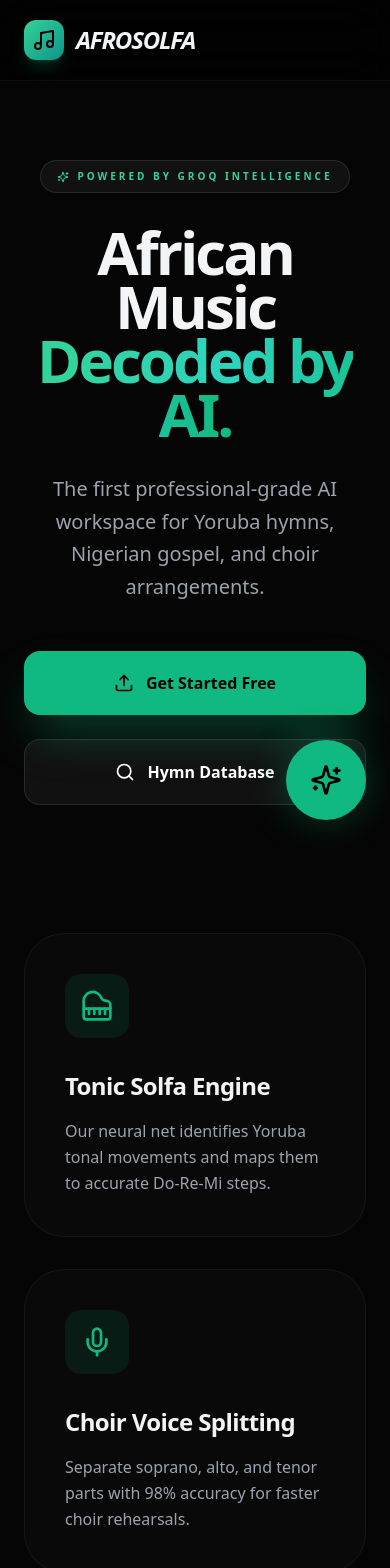
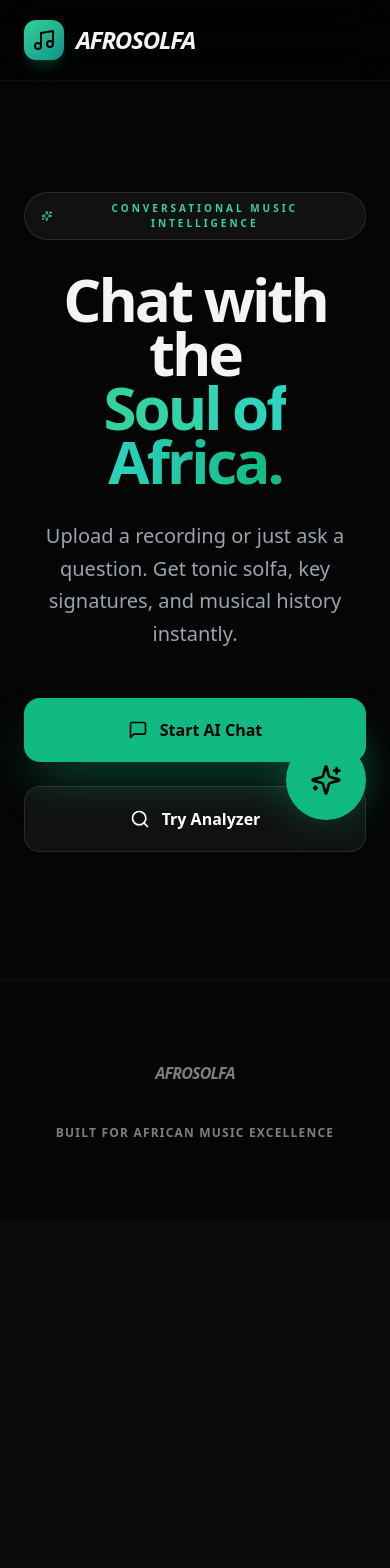
Before and after one commit to javex-12/afrosolfa, a React (Vite) app in the folder frontend/: page / in a window 390 px wide. Shown: the top 1568 px of the page. After the commit the page ends 1221 px from the top, so only its background shows below. Built offline with nearby package versions, Linux system fonts and the light colour scheme.

Commit message:
Pivot to Conversational-First Workspace: AI Chat is now the main feature. Fixed navigation and network robustness.

```diff
--- a/frontend/src/App.tsx
+++ b/frontend/src/App.tsx
@@ -1,16 +1,17 @@
-import { useState } from 'react'
-import { Music, Upload, Search, Piano, Mic, Info, LayoutDashboard, History, Settings, LogOut, Sparkles } from 'lucide-react'
-import { motion } from 'framer-motion'
+import { Music, Search, Piano, Mic, Info, LayoutDashboard, History, Settings, LogOut, MessageSquare, Send, Bot, Sparkles, Upload } from 'lucide-react'
+import { motion, AnimatePresence } from 'framer-motion'
 import { AudioAnalyzer } from './components/AudioAnalyzer'
 import { ChatAssistant } from './components/ChatAssistant'
-import { PianoKeyboard } from './components/PianoKeyboard'
+import { useState } from 'react'
 
 function App() {
   const [view, setView] = useState<'landing' | 'dashboard'>('landing')
-  const [activeTab, setActiveTab] = useState('analyze')
+  const [activeTab, setActiveTab] = useState<'chat' | 'analyze' | 'library'>('chat')
 
-  const scrollToAnalyzer = () => {
-    setView('dashboard')
+  // Navigation Helper
+  const enterApp = () => {
+    setView('dashboard');
+    setActiveTab('chat');
   }
 
   if (view === 'dashboard') {
@@ -18,7 +19,7 @@ function App() {
       <div className="min-h-screen bg-[#050505] text-gray-100 font-sans flex overflow-hidden">
         {/* Sidebar */}
         <aside className="w-20 md:w-64 border-r border-white/5 bg-black/40 flex flex-col items-center md:items-stretch p-4 z-50 backdrop-blur-xl">
-          <div className="flex items-center gap-3 mb-12 px-2">
+          <div className="flex items-center gap-3 mb-12 px-2 cursor-pointer" onClick={() => setView('landing')}>
             <div className="w-10 h-10 bg-gradient-to-br from-emerald-400 to-teal-600 rounded-2xl flex items-center justify-center flex-shrink-0 shadow-lg shadow-emerald-500/20">
               <Music className="text-black w-6 h-6" />
             </div>
@@ -27,13 +28,13 @@ function App() {
 
           <nav className="flex-1 space-y-3">
             {[
-              { id: 'analyze', icon: LayoutDashboard, label: 'Workspace' },
+              { id: 'chat', icon: MessageSquare, label: 'AI Assistant' },
+              { id: 'analyze', icon: Mic, label: 'Audio Lab' },
               { id: 'library', icon: Search, label: 'Hymn Search' },
-              { id: 'history', icon: History, label: 'My Library' },
             ].map((item) => (
               <button
                 key={item.id}
-                onClick={() => setActiveTab(item.id)}
+                onClick={() => setActiveTab(item.id as any)}
                 className={`w-full flex items-center gap-3 p-4 rounded-2xl transition-all duration-300 ${
                   activeTab === item.id
                   ? 'bg-emerald-500/10 text-emerald-400 border border-emerald-500/20 shadow-[0_0_20px_rgba(16,185,129,0.05)]'
@@ -59,28 +60,45 @@ function App() {
         </aside>
 
         {/* Main Workspace */}
-        <main className="flex-1 overflow-y-auto relative p-4 md:p-10 bg-[radial-gradient(circle_at_top_right,_var(--tw-gradient-stops))] from-emerald-500/5 via-transparent to-transparent">
-          <div className="max-w-5xl mx-auto">
-            <header className="mb-12 flex items-center justify-between">
+        <main className="flex-1 overflow-y-auto relative bg-[radial-gradient(circle_at_top_right,_var(--tw-gradient-stops))] from-emerald-500/5 via-transparent to-transparent">
+          <div className="h-full flex flex-col">
+            <header className="p-6 md:p-8 border-b border-white/5 flex items-center justify-between bg-black/20 backdrop-blur-md">
               <div>
-                <div className="flex items-center gap-2 text-emerald-500 text-[10px] font-black uppercase tracking-[0.3em] mb-2">
+                <div className="flex items-center gap-2 text-emerald-500 text-[10px] font-black uppercase tracking-[0.3em] mb-1">
                   <div className="w-1.5 h-1.5 rounded-full bg-emerald-500 animate-pulse" />
-                  Live Intelligence
+                  {activeTab === 'chat' ? 'Conversational AI' : 'Music Analysis'}
                 </div>
-                <h2 className="text-4xl font-black tracking-tight">Music Lab</h2>
-                <p className="text-gray-500 mt-1 font-medium">Identify keys, solfa, and African cadences.</p>
+                <h2 className="text-2xl font-black tracking-tight uppercase">
+                  {activeTab === 'chat' ? 'AI Mentor' : activeTab === 'analyze' ? 'Audio Lab' : 'Hymn Library'}
+                </h2>
               </div>
-              <div className="hidden sm:flex items-center gap-4 p-2 bg-white/5 rounded-2xl border border-white/5">
-                <div className="px-4 py-2 bg-emerald-500/10 rounded-xl border border-emerald-500/20">
-                  <span className="text-xs font-bold text-emerald-400">Pro Plan</span>
-                </div>
-                <div className="w-10 h-10 rounded-full bg-gradient-to-tr from-emerald-400 to-teal-500 border-2 border-[#0a0a0a]" />
+              <div className="flex items-center gap-4">
+                 <button onClick={() => setActiveTab('analyze')} className="hidden sm:flex items-center gap-2 px-4 py-2 bg-white/5 hover:bg-white/10 rounded-xl border border-white/10 transition-all text-xs font-bold">
+                   <Upload className="w-4 h-4" /> Upload Audio
+                 </button>
+                 <div className="w-10 h-10 rounded-full bg-gradient-to-tr from-emerald-400 to-teal-500 border-2 border-[#0a0a0a]" />
               </div>
             </header>
 
-            <AudioAnalyzer />
+            <div className="flex-1 p-4 md:p-8 overflow-y-auto">
+              <div className="max-w-4xl mx-auto h-full">
+                {activeTab === 'chat' ? (
+                  <div className="h-[calc(100vh-180px)]">
+                     {/* We will pass a prop to make it full-screen/integrated */}
+                     <ChatAssistant isIntegrated={true} />
+                  </div>
+                ) : activeTab === 'analyze' ? (
+                  <AudioAnalyzer />
+                ) : (
+                  <div className="text-center py-20">
+                    <Search className="w-16 h-16 text-white/10 mx-auto mb-6" />
+                    <h3 className="text-xl font-bold">Hymn Search Coming Soon</h3>
+                    <p className="text-gray-500">Ask the AI Assistant for any hymn in the meantime!</p>
+                  </div>
+                )}
+              </div>
+            </div>
           </div>
-          <ChatAssistant />
         </main>
       </div>
     )
@@ -99,14 +117,13 @@ function App() {
           </div>
 
           <div className="hidden md:flex items-center gap-10 text-xs font-black uppercase tracking-widest text-gray-400">
-            <a href="#" className="hover:text-emerald-400 transition-colors">Analyzer</a>
-            <a href="#" className="hover:text-emerald-400 transition-colors">Library</a>
-            <a href="#" className="hover:text-emerald-400 transition-colors">Community</a>
+            <button onClick={enterApp} className="hover:text-emerald-400 transition-colors">Start Chatting</button>
+            <button onClick={enterApp} className="hover:text-emerald-400 transition-colors">Analyzer</button>
             <button
-              onClick={() => setView('dashboard')}
-              className="bg-white text-black px-6 py-3 rounded-full hover:bg-emerald-400 transition-all font-black"
+              onClick={enterApp}
+              className="bg-white text-black px-8 py-3 rounded-full hover:bg-emerald-400 transition-all font-black shadow-xl shadow-white/5"
             >
-              Launch App
+              Enter App
             </button>
           </div>
         </div>
@@ -114,107 +131,61 @@ function App() {
 
       {/* Hero Section */}
       <main>
-        <section className="relative pt-40 pb-32">
+        <section className="relative pt-48 pb-32">
           <div className="absolute top-0 left-1/2 -translate-x-1/2 w-full h-[800px] -z-10 pointer-events-none">
-            <div className="absolute top-0 left-1/4 w-[500px] h-[500px] bg-emerald-500/10 blur-[150px] rounded-full animate-pulse" />
-            <div className="absolute bottom-0 right-1/4 w-[500px] h-[500px] bg-teal-600/10 blur-[150px] rounded-full animate-pulse" />
+            <div className="absolute top-0 left-1/4 w-[500px] h-[500px] bg-emerald-500/10 blur-[150px] rounded-full" />
+            <div className="absolute bottom-0 right-1/4 w-[500px] h-[500px] bg-teal-600/10 blur-[150px] rounded-full" />
           </div>
 
           <div className="max-w-7xl mx-auto px-6 text-center">
             <motion.div
               initial={{ opacity: 0, y: 30 }}
-              whileInView={{ opacity: 1, y: 0 }}
-              viewport={{ once: true }}
+              animate={{ opacity: 1, y: 0 }}
               transition={{ duration: 0.8 }}
             >
               <div className="inline-flex items-center gap-2 px-4 py-2 rounded-full bg-white/5 border border-white/10 text-emerald-400 text-[10px] font-black uppercase tracking-[0.3em] mb-8">
                 <Sparkles className="w-3 h-3" />
-                Powered by Groq Intelligence
+                Conversational Music Intelligence
               </div>
               <h1 className="text-6xl md:text-8xl font-black tracking-tighter mb-8 leading-[0.9]">
-                African Music <br />
+                Chat with the <br />
                 <span className="bg-clip-text text-transparent bg-gradient-to-r from-emerald-400 via-teal-400 to-emerald-500">
-                  Decoded by AI.
+                  Soul of Africa.
                 </span>
               </h1>
-              <p className="text-xl md:text-2xl text-gray-400 max-w-3xl mx-auto mb-12 leading-relaxed">
-                The first professional-grade AI workspace for Yoruba hymns, Nigerian gospel, and choir arrangements.
+              <p className="text-xl md:text-2xl text-gray-400 max-w-3xl mx-auto mb-12 leading-relaxed font-medium">
+                Upload a recording or just ask a question. Get tonic solfa, key signatures, and musical history instantly.
               </p>
 
               <div className="flex flex-col sm:flex-row items-center justify-center gap-6">
                 <button
-                  onClick={scrollToAnalyzer}
+                  onClick={enterApp}
                   className="w-full sm:w-auto px-10 py-5 bg-emerald-500 hover:bg-emerald-400 text-black font-black rounded-2xl transition-all shadow-2xl shadow-emerald-500/40 flex items-center justify-center gap-3 group"
                 >
-                  <Upload className="w-5 h-5 group-hover:-translate-y-1 transition-transform" />
-                  Get Started Free
+                  <MessageSquare className="w-5 h-5" />
+                  Start AI Chat
                 </button>
-                <button className="w-full sm:w-auto px-10 py-5 bg-white/5 hover:bg-white/10 text-white font-black rounded-2xl border border-white/10 transition-all flex items-center justify-center gap-3">
+                <button
+                   onClick={enterApp}
+                   className="w-full sm:w-auto px-10 py-5 bg-white/5 hover:bg-white/10 text-white font-black rounded-2xl border border-white/10 transition-all flex items-center justify-center gap-3"
+                >
                   <Search className="w-5 h-5" />
-                  Hymn Database
+                  Try Analyzer
                 </button>
               </div>
             </motion.div>
           </div>
         </section>
-
-        {/* Dynamic Feature Grid */}
-        <section className="max-w-7xl mx-auto px-6 pb-40">
-          <div className="grid grid-cols-1 md:grid-cols-3 gap-8">
-            {[
-              { icon: Piano, title: "Tonic Solfa Engine", desc: "Our neural net identifies Yoruba tonal movements and maps them to accurate Do-Re-Mi steps." },
-              { icon: Mic, title: "Choir Voice Splitting", desc: "Separate soprano, alto, and tenor parts with 98% accuracy for faster choir rehearsals." },
-              { icon: Info, title: "Cultural Intelligence", desc: "Understands the difference between Juju, Fuji, and Contemporary Worship cadences." }
-            ].map((feature, i) => (
-              <div key={i} className="group p-10 rounded-[2.5rem] bg-white/[0.02] border border-white/[0.05] hover:bg-white/[0.04] hover:border-emerald-500/30 transition-all duration-500">
-                <div className="w-16 h-16 rounded-2xl bg-emerald-500/10 flex items-center justify-center mb-8 group-hover:scale-110 transition-transform">
-                  <feature.icon className="text-emerald-500 w-8 h-8" />
-                </div>
-                <h3 className="text-2xl font-black mb-4 tracking-tight">{feature.title}</h3>
-                <p className="text-gray-400 leading-relaxed font-medium">{feature.desc}</p>
-              </div>
-            ))}
-          </div>
-        </section>
-
-        {/* Preview Section */}
-        <section className="max-w-7xl mx-auto px-6 pb-40 text-center">
-            <div className="bg-gradient-to-b from-white/[0.05] to-transparent rounded-[4rem] border border-white/5 p-12 md:p-24 overflow-hidden relative">
-               <div className="absolute top-0 left-0 w-full h-full bg-[url('https://grainy-gradients.vercel.app/noise.svg')] opacity-20 pointer-events-none" />
-               <h2 className="text-4xl md:text-6xl font-black mb-6 tracking-tighter italic">"E ba mi gbe ga..."</h2>
-               <p className="text-emerald-500 font-black tracking-[0.4em] uppercase text-xs mb-12">Detected Key: G# Major</p>
-               <div className="flex justify-center gap-4 opacity-50 blur-sm scale-90 select-none pointer-events-none">
-                 <PianoKeyboard activeNotes={['C', 'E', 'G']} />
-               </div>
-               <div className="mt-12">
-                  <button
-                    onClick={() => setView('dashboard')}
-                    className="px-8 py-4 bg-white text-black font-black rounded-xl hover:bg-emerald-400 transition-all"
-                  >
-                    Enter Workspace
-                  </button>
-               </div>
-            </div>
-        </section>
       </main>
 
-      <ChatAssistant />
+      {/* Floating Chat for Landing Page Only */}
+      {view === 'landing' && <ChatAssistant />}
 
       {/* Footer */}
       <footer className="py-20 border-t border-white/5 px-6">
-        <div className="max-w-7xl mx-auto flex flex-col md:flex-row justify-between items-center gap-10">
-           <div className="flex items-center gap-3">
-             <div className="w-8 h-8 bg-white/10 rounded-lg flex items-center justify-center">
-               <Music className="w-4 h-4" />
-             </div>
-             <span className="font-black italic tracking-tighter">AFROSOLFA</span>
-           </div>
-           <p className="text-gray-500 text-sm font-medium">© 2026 AfroSolfa AI. Built for the Throne.</p>
-           <div className="flex gap-8 text-xs font-black uppercase tracking-widest text-gray-400">
-             <a href="#" className="hover:text-white">Twitter</a>
-             <a href="#" className="hover:text-white">Instagram</a>
-             <a href="#" className="hover:text-white">Support</a>
-           </div>
+        <div className="max-w-7xl mx-auto flex flex-col md:flex-row justify-between items-center gap-10 opacity-50">
+           <span className="font-black italic tracking-tighter">AFROSOLFA</span>
+           <p className="text-xs font-bold uppercase tracking-widest">Built for African Music Excellence</p>
         </div>
       </footer>
     </div>
```
Also changed, not shown: frontend/src/components/ChatAssistant.tsx (+103 -73 lines).
